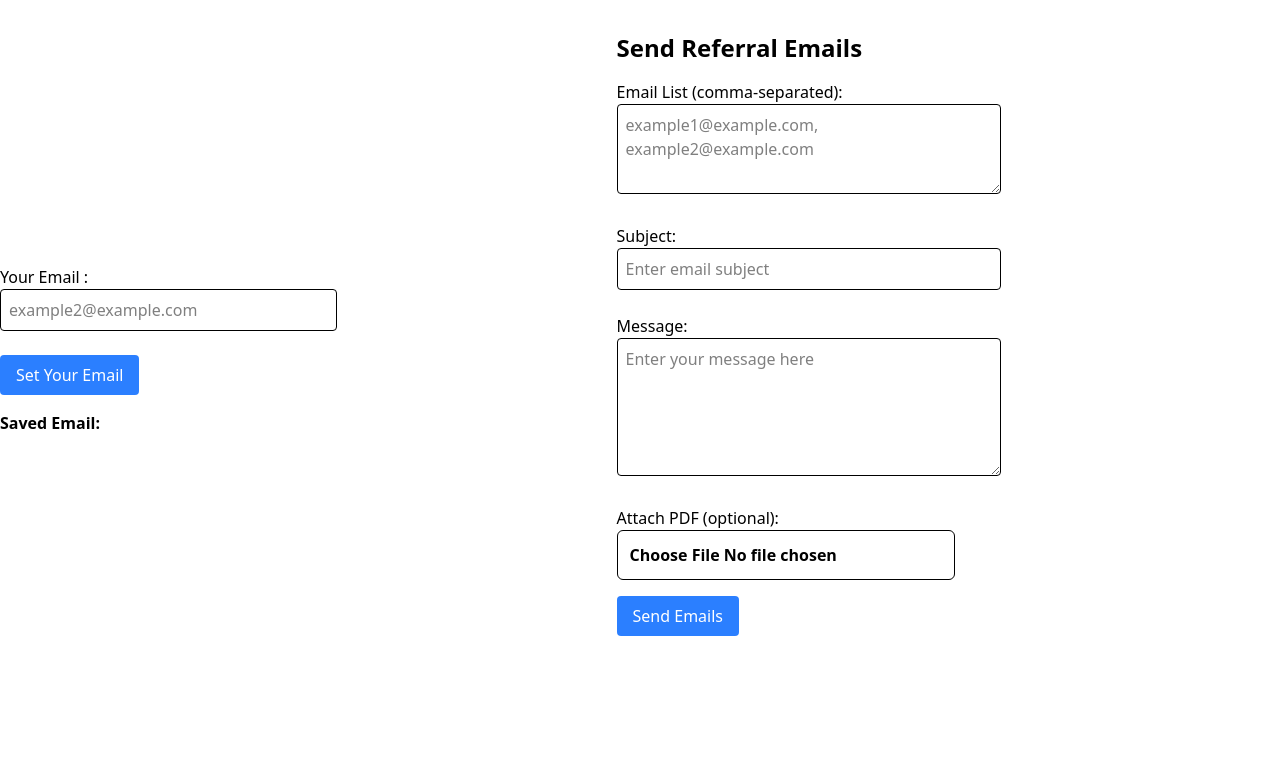
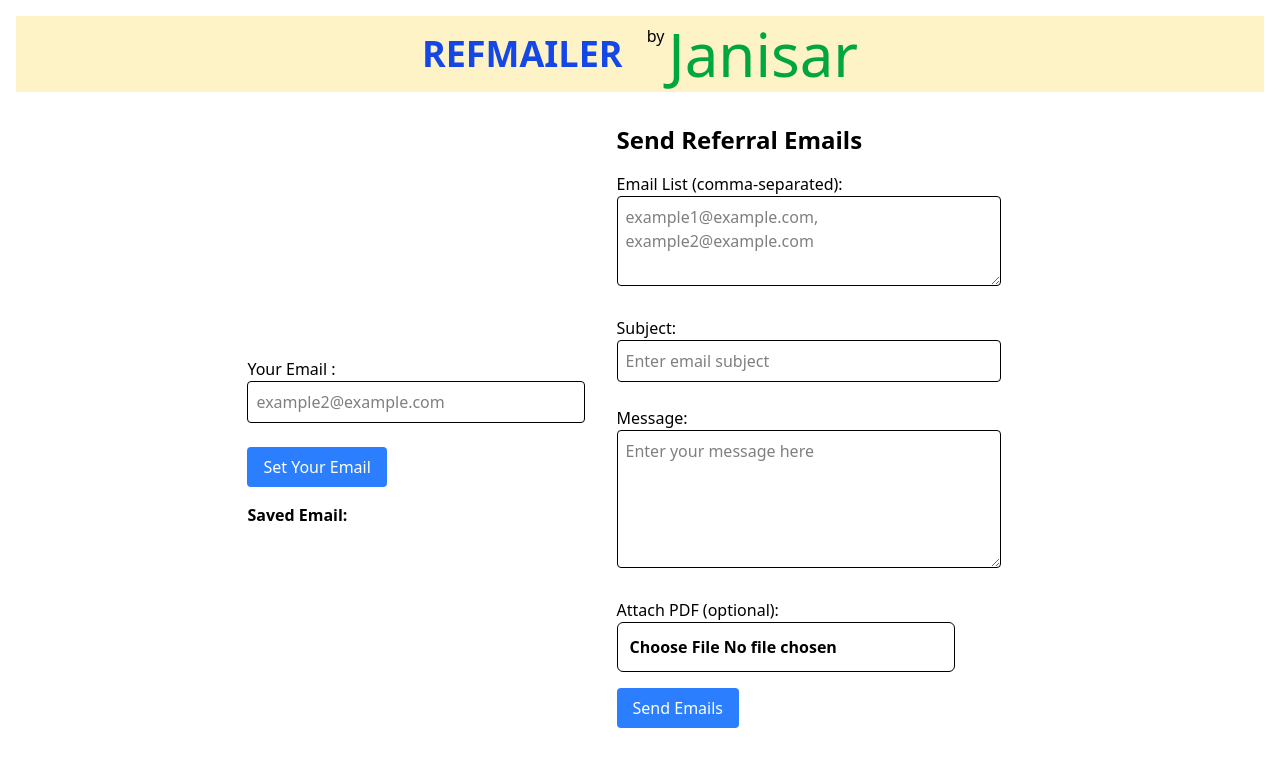
Before and after one commit to janisar007/vocabulator, a React (Vite) app: page / in a window 1280 px wide. Shown: the top 766 px of the page. Built offline with nearby package versions, Linux system fonts and the light colour scheme.

Commit message:
Update App.jsx

```diff
--- a/src/App.jsx
+++ b/src/App.jsx
@@ -68,10 +68,22 @@
   };
 
   return (
+    <div className='flex flex-col items-center p-4'>
+      <div className='flex gap-6 bg-amber-100 w-full items-center justify-center p-2'>
+
+        <div className='text-4xl font-semibold text-blue-700'>REFMAILER</div>
+        <div className='flex gap-1 justify-end'>
+          <span>by</span>
+          <span className='text-6xl text-green-600'>Janisar</span>
+        </div>
+      </div>
+
 
     <div className='flex items-center'>
 
-      <div className='flex flex-col gap-8'>
+
+      <div className='flex flex-col gap-8 '>
+
 
         <div className='text-4xl text-red-600'>
           {mailBorder && yourMailMsg}
@@ -152,6 +164,7 @@
       </div>
 
     </div>
+    </div>
   );
 }
 
```
